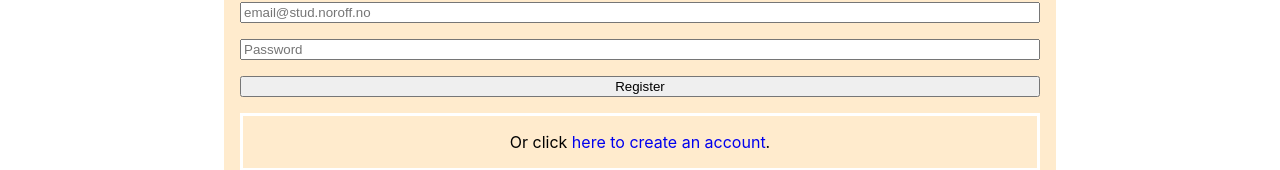
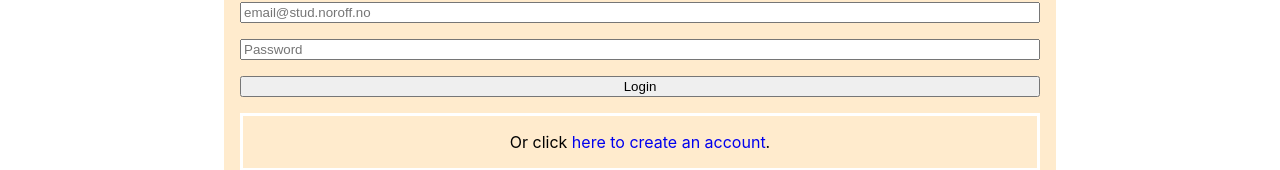
Before and after one commit to NehGuk/holidaze-ng, a React (Create React App) app: page /login in a window 1280 px wide. Shown: the part 167-337 px from the top of the page. Built offline with nearby package versions, Linux system fonts and the light colour scheme; the HTML template or start-up script is replaced by a standard one.

Commit message:
Edits login button text

```diff
--- a/src/components/Login/Login.jsx
+++ b/src/components/Login/Login.jsx
@@ -76,7 +76,7 @@
           <input type="password" {...register("password")} placeholder="Password" />
           {errors.password && <p>{errors.password.message}</p>}
 
-          <button type="submit">Register</button>
+          <button type="submit">Login</button>
 
           <LoginFormStatusMessages>
             {error && <p>{errorMessage}</p>}
```
